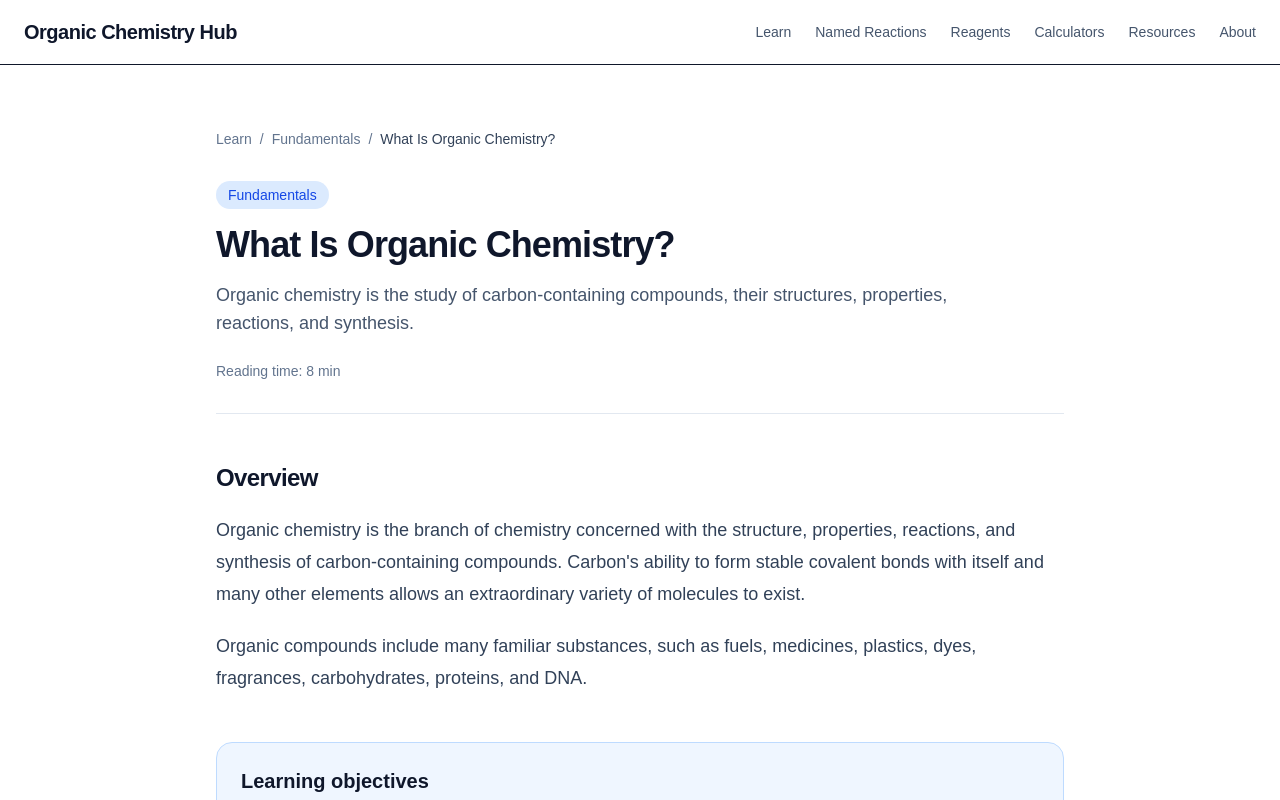
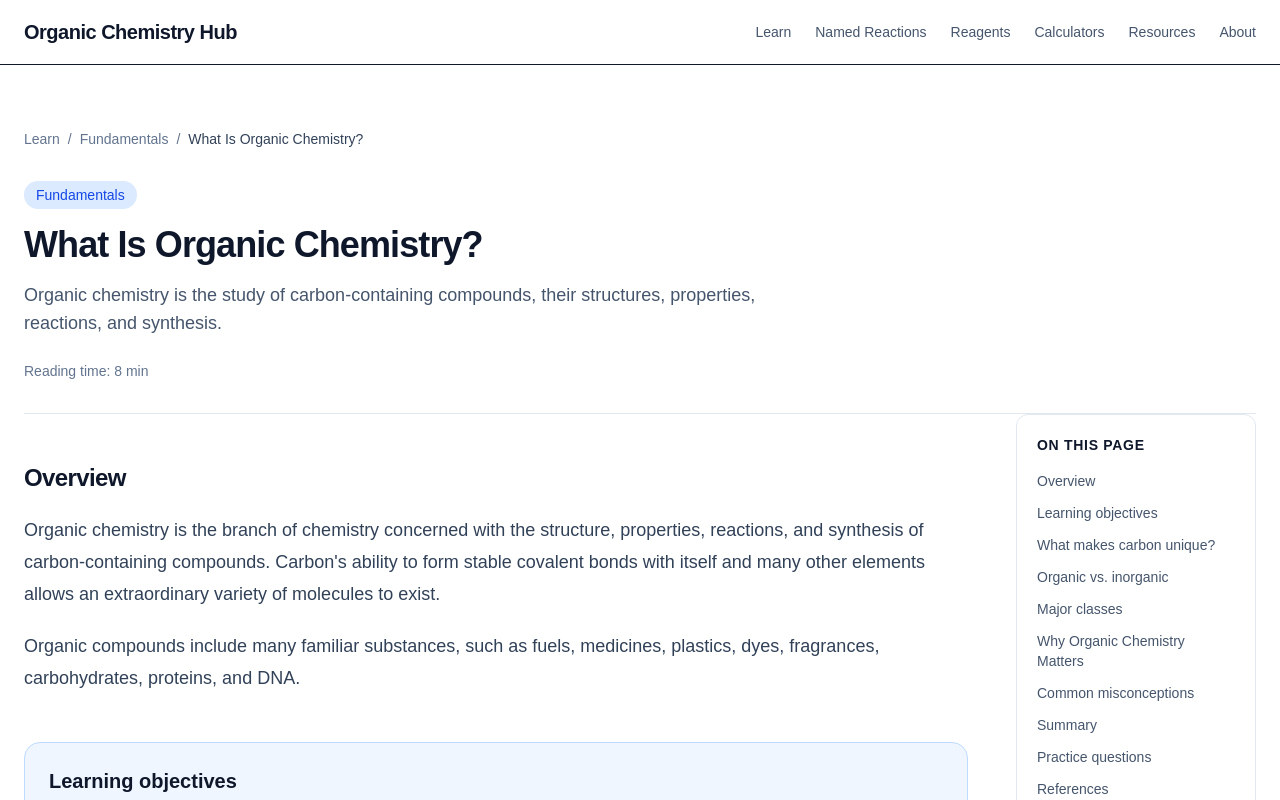
Before and after one commit to Bijnek81SE/my-website, a Next.js app: page /learn/fundamentals/what-is-organic-chemistry in a window 1280 px wide. Shown: the top 800 px of the page. Built offline with nearby package versions, Linux system fonts and the light colour scheme.

Commit message:
feat(lesson): add sticky table of contents and section navigation

```diff
--- a/app/learn/fundamentals/what-is-organic-chemistry/page.tsx
+++ b/app/learn/fundamentals/what-is-organic-chemistry/page.tsx
@@ -1,6 +1,7 @@
 import type { Metadata } from "next";
 import Link from "next/link";
 import LessonHeader from "@/components/Lesson/LessonHeader";
+import LessonTableOfContents from "@/components/Lesson/LessonTableOfContents";
 
 export const metadata: Metadata = {
   title: "What Is Organic Chemistry? | Organic Chemistry Hub",
@@ -11,23 +12,34 @@ export const metadata: Metadata = {
 const sectionHeading =
   "mt-12 text-2xl font-bold tracking-tight text-slate-900";
 
+const tableOfContents = [
+  { id: "overview", label: "Overview" },
+  { id: "objectives", label: "Learning objectives" },
+  { id: "carbon", label: "What makes carbon unique?" },
+  { id: "organic-inorganic", label: "Organic vs. inorganic" },
+  { id: "classes", label: "Major classes" },
+  { id: "importance", label: "Why Organic Chemistry Matters" },
+  { id: "misconceptions", label: "Common misconceptions" },
+  { id: "summary", label: "Summary" },
+  { id: "practice", label: "Practice questions" },
+  { id: "references", label: "References" },
+];
+
 export default function WhatIsOrganicChemistryPage() {
   return (
-    <main className="mx-auto max-w-4xl px-6 py-12 sm:py-16">
+    <main className="mx-auto max-w-7xl px-6 py-12 sm:py-16">
       <nav
         aria-label="Breadcrumb"
-        className="mb-8 flex items-center gap-2 text-sm text-slate-500"
+        className="mb-8 flex flex-wrap items-center gap-2 text-sm text-slate-500"
       >
         <Link href="/learn" className="hover:text-blue-700">
           Learn
         </Link>
 
         <span aria-hidden="true">/</span>
-
         <span>Fundamentals</span>
 
         <span aria-hidden="true">/</span>
-
         <span className="text-slate-700">What Is Organic Chemistry?</span>
       </nav>
 
@@ -38,26 +50,30 @@ export default function WhatIsOrganicChemistryPage() {
         readingTime="8 min"
       />
 
-      <article className="text-lg leading-8 text-slate-700">
-        <section>
+      <div className="grid gap-12 xl:grid-cols-[minmax(0,1fr)_240px]">
+        <article className="min-w-0 text-lg leading-8 text-slate-700">
+          <section id="overview" className="scroll-mt-24">
             <h2 className={sectionHeading}>Overview</h2>
 
             <p className="mt-5">
               Organic chemistry is the branch of chemistry concerned with the
-            structure, properties, reactions, and synthesis of carbon-containing
-            compounds. Carbon&apos;s ability to form stable covalent bonds with
-            itself and many other elements allows an extraordinary variety of
-            molecules to exist.
+              structure, properties, reactions, and synthesis of
+              carbon-containing compounds. Carbon&apos;s ability to form stable
+              covalent bonds with itself and many other elements allows an
+              extraordinary variety of molecules to exist.
             </p>
 
             <p className="mt-5">
               Organic compounds include many familiar substances, such as fuels,
-            medicines, plastics, dyes, fragrances, carbohydrates, proteins, and
-            DNA.
+              medicines, plastics, dyes, fragrances, carbohydrates, proteins,
+              and DNA.
             </p>
           </section>
 
-        <section className="mt-12 rounded-2xl border border-blue-200 bg-blue-50 p-6">
+          <section
+            id="objectives"
+            className="mt-12 scroll-mt-24 rounded-2xl border border-blue-200 bg-blue-50 p-6"
+          >
             <h2 className="text-xl font-bold text-slate-900">
               Learning objectives
             </h2>
@@ -71,7 +87,10 @@ export default function WhatIsOrganicChemistryPage() {
                 "Describe why organic chemistry matters in science and everyday life.",
               ].map((objective) => (
                 <li key={objective} className="flex gap-3">
-                <span className="font-bold text-blue-700" aria-hidden="true">
+                  <span
+                    className="font-bold text-blue-700"
+                    aria-hidden="true"
+                  >
                     ✓
                   </span>
                   <span>{objective}</span>
@@ -80,20 +99,23 @@ export default function WhatIsOrganicChemistryPage() {
             </ul>
           </section>
 
-        <section>
+          <section id="carbon" className="scroll-mt-24">
             <h2 className={sectionHeading}>What makes carbon unique?</h2>
 
             <p className="mt-5">
               Carbon is especially versatile because a neutral carbon atom can
-            form four covalent bonds. It can bond strongly to other carbon atoms
-            and to elements such as hydrogen, oxygen, nitrogen, sulfur,
+              form four covalent bonds. It can bond strongly to other carbon
+              atoms and to elements such as hydrogen, oxygen, nitrogen, sulfur,
               phosphorus, and the halogens.
             </p>
 
             <ul className="mt-6 list-disc space-y-3 pl-7 marker:text-blue-700">
               <li>Carbon can form single, double, and triple bonds.</li>
               <li>Carbon atoms can form chains, branches, and rings.</li>
-            <li>Carbon-carbon bonds are strong enough to create stable molecules.</li>
+              <li>
+                Carbon-carbon bonds are strong enough to create stable
+                molecules.
+              </li>
               <li>
                 Different three-dimensional arrangements can produce compounds
                 with different properties.
@@ -101,23 +123,25 @@ export default function WhatIsOrganicChemistryPage() {
             </ul>
           </section>
 
-        <section>
+          <section id="organic-inorganic" className="scroll-mt-24">
             <h2 className={sectionHeading}>
               Organic and inorganic carbon compounds
             </h2>
 
             <p className="mt-5">
-            Most carbon-containing compounds are studied in organic chemistry,
-            but several classes are traditionally treated as inorganic. Common
-            examples include carbon monoxide, carbon dioxide, carbonates,
-            bicarbonates, and many carbides.
+              Most carbon-containing compounds are studied in organic
+              chemistry, but several classes are traditionally treated as
+              inorganic. Common examples include carbon monoxide, carbon
+              dioxide, carbonates, bicarbonates, and many carbides.
             </p>
 
             <div className="mt-6 overflow-x-auto rounded-xl border border-slate-200">
               <table className="w-full border-collapse text-left text-base">
                 <thead className="bg-slate-100 text-slate-900">
                   <tr>
-                  <th className="px-5 py-4 font-semibold">Organic examples</th>
+                    <th className="px-5 py-4 font-semibold">
+                      Organic examples
+                    </th>
                     <th className="px-5 py-4 font-semibold">
                       Traditionally inorganic examples
                     </th>
@@ -127,11 +151,15 @@ export default function WhatIsOrganicChemistryPage() {
                 <tbody className="divide-y divide-slate-200">
                   <tr>
                     <td className="px-5 py-4">Methane and ethanol</td>
-                  <td className="px-5 py-4">Carbon monoxide and carbon dioxide</td>
+                    <td className="px-5 py-4">
+                      Carbon monoxide and carbon dioxide
+                    </td>
                   </tr>
                   <tr>
                     <td className="px-5 py-4">Benzene and acetone</td>
-                  <td className="px-5 py-4">Carbonates and bicarbonates</td>
+                    <td className="px-5 py-4">
+                      Carbonates and bicarbonates
+                    </td>
                   </tr>
                   <tr>
                     <td className="px-5 py-4">Glucose and amino acids</td>
@@ -142,13 +170,15 @@ export default function WhatIsOrganicChemistryPage() {
             </div>
           </section>
 
-        <section>
-          <h2 className={sectionHeading}>Major classes of organic compounds</h2>
+          <section id="classes" className="scroll-mt-24">
+            <h2 className={sectionHeading}>
+              Major classes of organic compounds
+            </h2>
 
             <p className="mt-5">
               Organic compounds are commonly grouped according to their
-            functional groups. A functional group is a specific arrangement of
-            atoms that strongly influences a molecule&apos;s properties and
+              functional groups. A functional group is a specific arrangement
+              of atoms that strongly influences a molecule&apos;s properties and
               reactions.
             </p>
 
@@ -171,12 +201,16 @@ export default function WhatIsOrganicChemistryPage() {
             </div>
           </section>
 
-        <section>
-          <h2 className={sectionHeading}>Why organic chemistry matters</h2>
+          <section id="importance" className="scroll-mt-24">
+            <h2 className={sectionHeading}>
+              Why organic chemistry matters
+            </h2>
 
             <div className="mt-6 space-y-5">
               <div>
-              <h3 className="text-xl font-semibold text-slate-900">Medicine</h3>
+                <h3 className="text-xl font-semibold text-slate-900">
+                  Medicine
+                </h3>
                 <p className="mt-2">
                   Most pharmaceutical drugs are organic molecules designed to
                   interact with specific biological targets.
@@ -184,7 +218,9 @@ export default function WhatIsOrganicChemistryPage() {
               </div>
 
               <div>
-              <h3 className="text-xl font-semibold text-slate-900">Biology</h3>
+                <h3 className="text-xl font-semibold text-slate-900">
+                  Biology
+                </h3>
                 <p className="mt-2">
                   Proteins, carbohydrates, lipids, DNA, and RNA are all based on
                   organic chemistry.
@@ -197,13 +233,14 @@ export default function WhatIsOrganicChemistryPage() {
                 </h3>
                 <p className="mt-2">
                   Plastics, synthetic fibres, coatings, adhesives, dyes, fuels,
-                and many advanced materials are organic compounds or polymers.
+                  and many advanced materials are organic compounds or
+                  polymers.
                 </p>
               </div>
             </div>
           </section>
 
-        <section>
+          <section id="misconceptions" className="scroll-mt-24">
             <h2 className={sectionHeading}>Common misconceptions</h2>
 
             <div className="mt-6 space-y-5">
@@ -230,21 +267,21 @@ export default function WhatIsOrganicChemistryPage() {
             </div>
           </section>
 
-        <section>
+          <section id="summary" className="scroll-mt-24">
             <h2 className={sectionHeading}>Summary</h2>
 
             <div className="mt-5 rounded-2xl bg-slate-900 p-6 text-slate-100">
               <p>
                 Organic chemistry studies carbon-containing compounds and their
-              structures, properties, reactions, and synthesis. Carbon&apos;s
-              ability to form four bonds and connect into chains and rings
-              produces an enormous range of molecules essential to life,
-              medicine, energy, and materials.
+                structures, properties, reactions, and synthesis.
+                Carbon&apos;s ability to form four bonds and connect into chains
+                and rings produces an enormous range of molecules essential to
+                life, medicine, energy, and materials.
               </p>
             </div>
           </section>
 
-        <section>
+          <section id="practice" className="scroll-mt-24">
             <h2 className={sectionHeading}>Practice questions</h2>
 
             <ol className="mt-6 list-decimal space-y-4 pl-7 marker:font-semibold marker:text-blue-700">
@@ -262,7 +299,7 @@ export default function WhatIsOrganicChemistryPage() {
             </ol>
           </section>
 
-        <section>
+          <section id="references" className="scroll-mt-24">
             <h2 className={sectionHeading}>References and further reading</h2>
 
             <ul className="mt-6 list-disc space-y-3 pl-7">
@@ -303,6 +340,9 @@ export default function WhatIsOrganicChemistryPage() {
             </Link>
           </section>
         </article>
+
+        <LessonTableOfContents items={tableOfContents} />
+      </div>
     </main>
   );
 }
--- /dev/null
+++ b/components/Lesson/LessonTableOfContents.tsx
@@ -0,0 +1,37 @@
+type TableOfContentsItem = {
+  id: string;
+  label: string;
+};
+
+type LessonTableOfContentsProps = {
+  items: TableOfContentsItem[];
+};
+
+export default function LessonTableOfContents({
+  items,
+}: LessonTableOfContentsProps) {
+  return (
+    <aside className="hidden xl:block">
+      <div className="sticky top-24 rounded-xl border border-slate-200 bg-white p-5">
+        <h2 className="text-sm font-bold uppercase tracking-wider text-slate-900">
+          On this page
+        </h2>
+
+        <nav className="mt-4" aria-label="Table of contents">
+          <ul className="space-y-3 text-sm">
+            {items.map((item) => (
+              <li key={item.id}>
+                <a
+                  href={`#${item.id}`}
+                  className="text-slate-600 transition hover:text-blue-700"
+                >
+                  {item.label}
+                </a>
+              </li>
+            ))}
+          </ul>
+        </nav>
+      </div>
+    </aside>
+  );
+}
```
Lines whose indentation alone changed are shown as unchanged.
